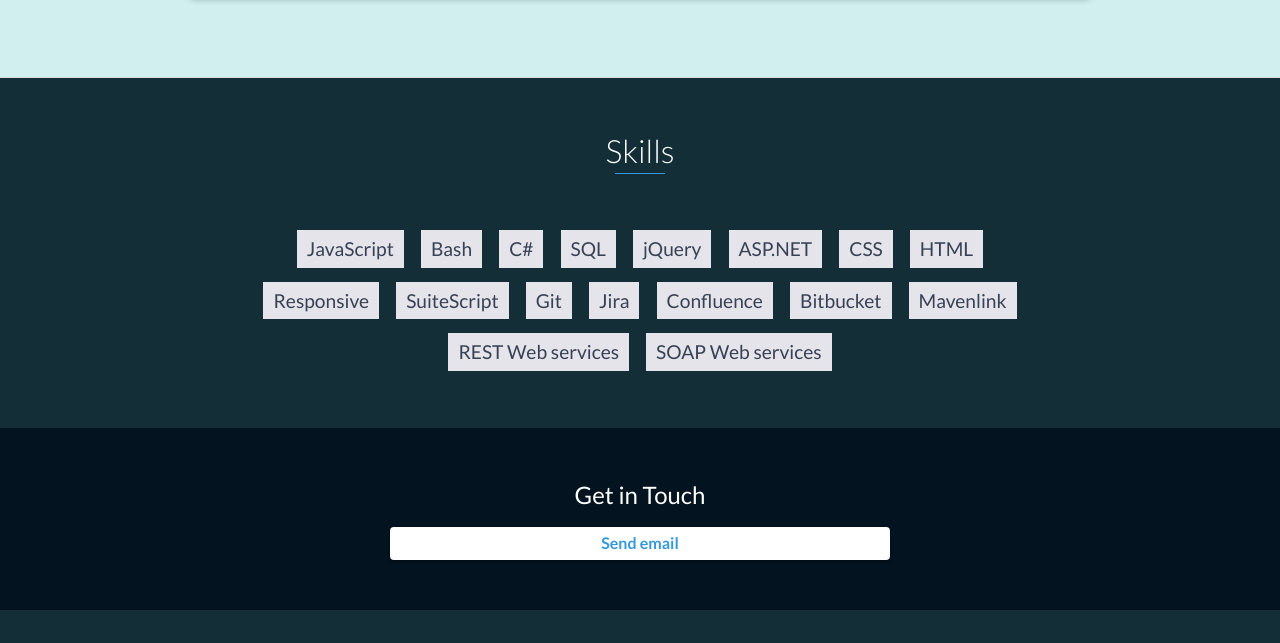
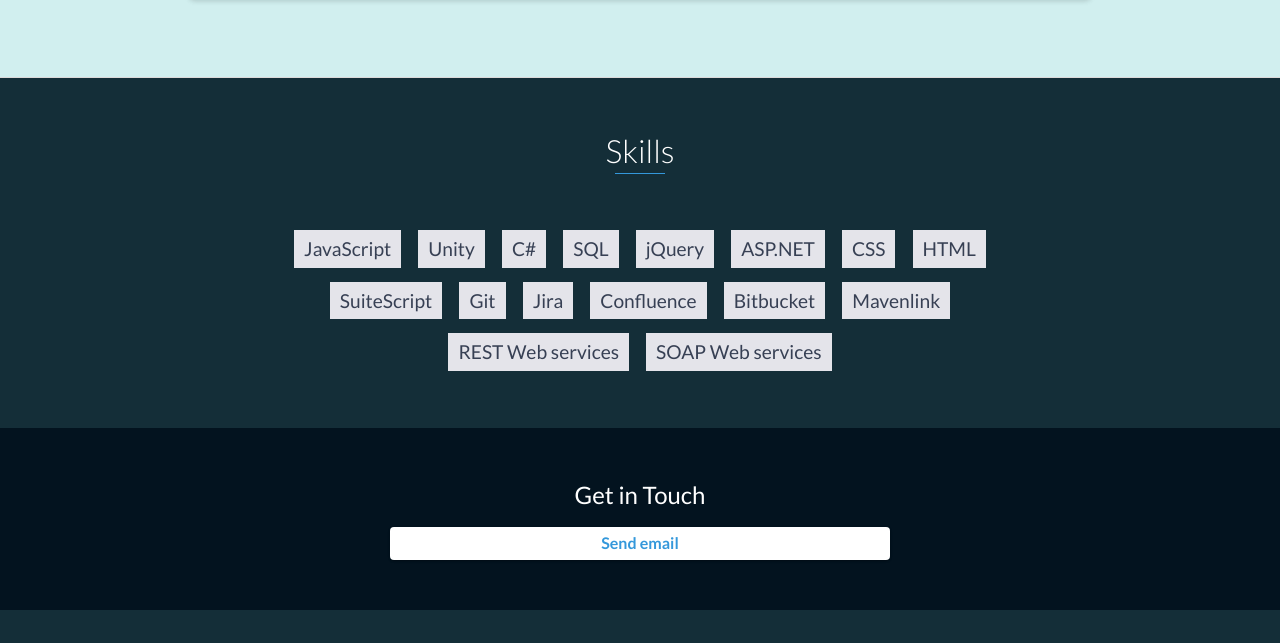
Before and after one commit to rodrigoc93/rodrigoc93.github.io, a website: page index.html in a window 1280 px wide. Shown: the part 3730-4373 px from the top of the page. Drawn offline with nearby package versions, Linux system fonts and the light colour scheme.

Commit message:
Update index.html

```diff
--- a/index.html
+++ b/index.html
@@ -252,14 +252,13 @@
         <h2 class="heading">Skills</h2>
         <ul>
             <li>JavaScript</li>
-            <li>Bash</li>
+            <li>Unity</li>
             <li>C#</li>
             <li>SQL</li>
             <li>jQuery</li>
             <li>ASP.NET</li>
             <li>CSS</li>
             <li>HTML</li>
-            <li>Responsive</li>
             <li>SuiteScript</li>
             <li>Git</li>
             <li>Jira</li>
```
